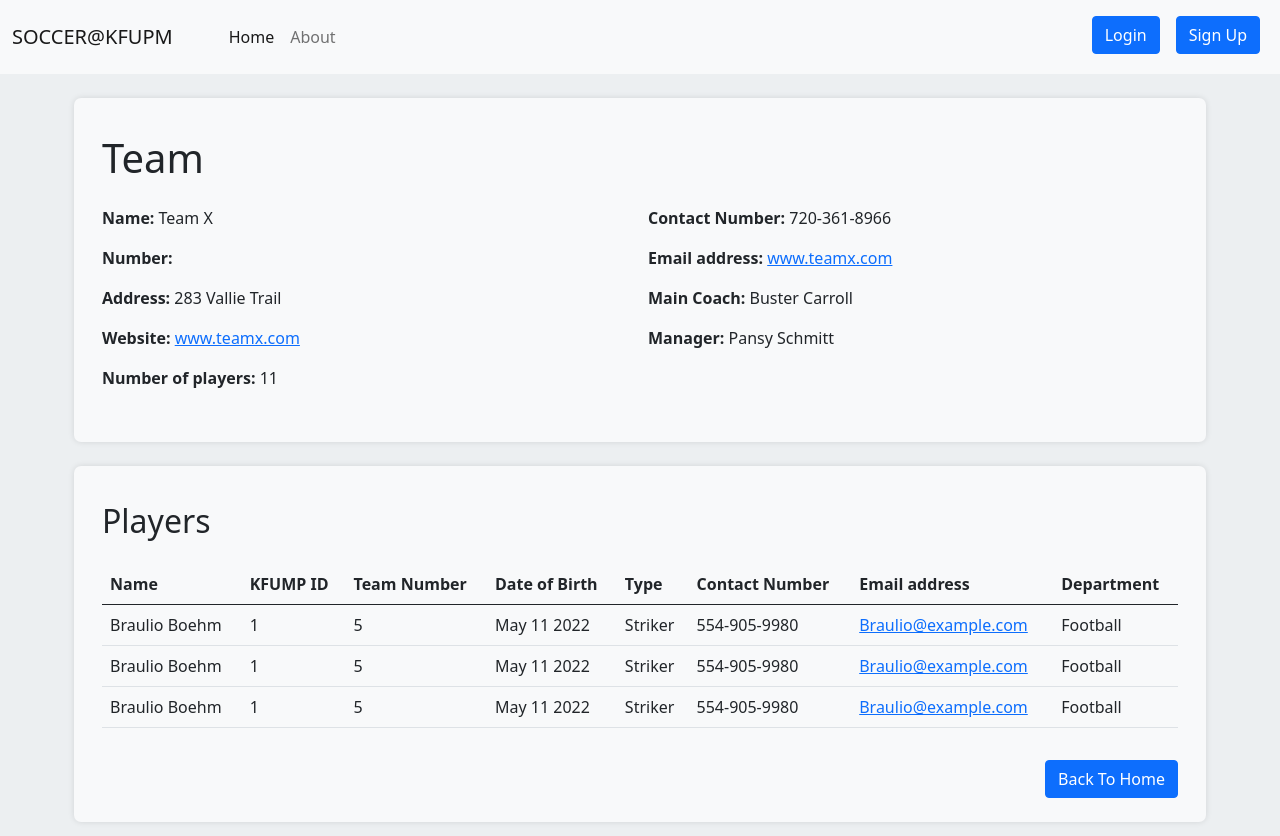
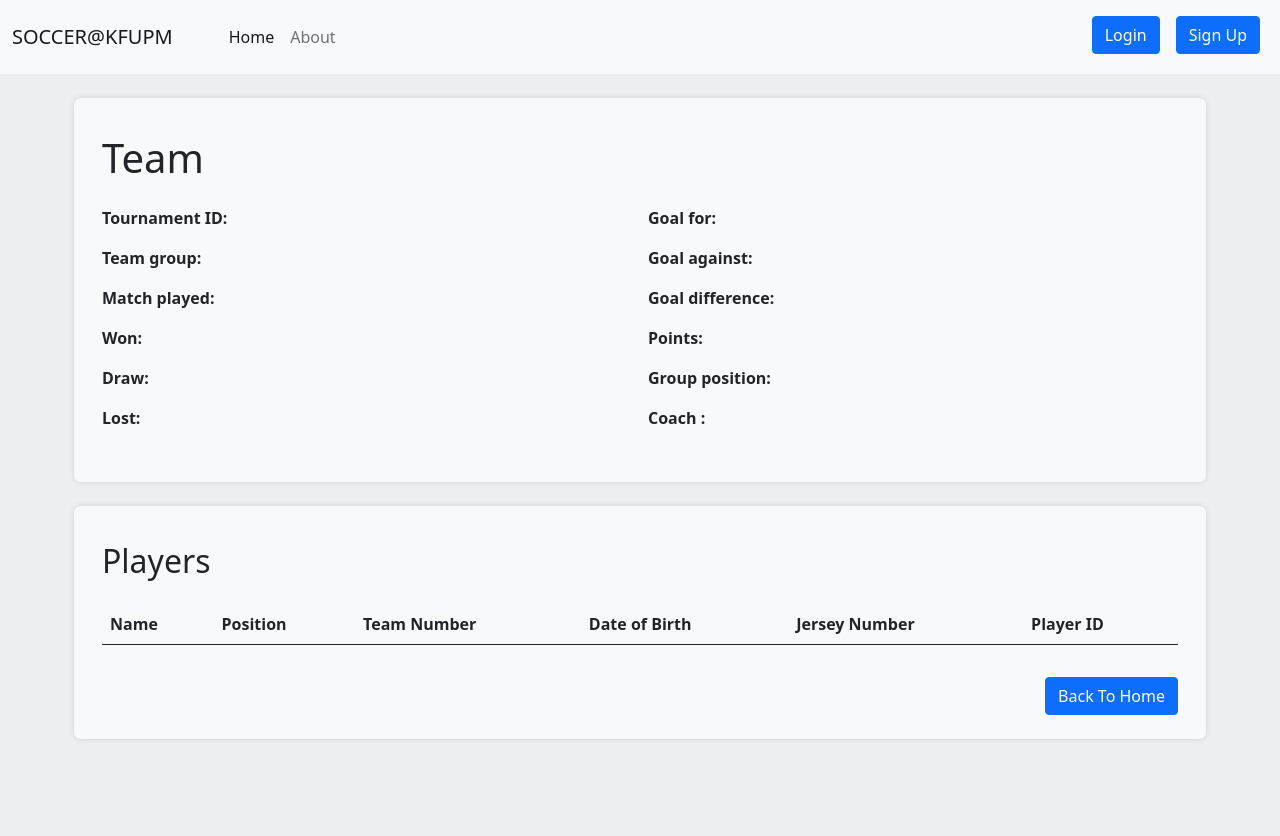
Before and after one commit to AbdullahAXR/SoccerMaster-Tournament-Hub, a website: page views/u-team-details.html in a window 1280 px wide. After the commit the page ends 800 px from the top, so only its background shows below. Drawn offline with nearby package versions, Linux system fonts and the light colour scheme; files that its build step writes are made by us from their sources.

Commit message:
Added some nunjunks

```diff
--- a/views/u-team-details.html
+++ b/views/u-team-details.html
@@ -6,18 +6,22 @@
             <div class="row g-3 x-panel mt-4">
                 <h1>Team {{team.team_id}}</h1>
                  <div class="col-md-6">
-                    <p><b>Name:</b> Team X</p>
-                    <p><b>Number:</b> {{team.team_id}}</p>
-                    <p><b>Address:</b> 283 Vallie Trail</p>
-                    <p><b>Website:</b> <a href="#">www.teamx.com</a></p>
-                    <p><b>Number of players:</b> 11</p>
+                     <p><b>Tournament ID:</b> {{team.tr_id}}</p>
+                     <p><b>Team group:</b> {{team.team_group}}</p>
+                     <p><b>Match played:</b> {{team.match_played}}</p>
+                     <p><b>Won:</b> {{team.won}}</p>
+                     <p><b>Draw:</b> {{team.draw}}</p>
+                     <p><b>Lost:</b> {{team.lost}}</p>
                  </div>
 
                  <div class="col-md-6">
-                    <p><b>Contact Number:</b> 720-361-8966</p>
-                    <p><b>Email address:</b> <a href="mailto:teamx@tour.com">www.teamx.com</a></p>
-                    <p><b>Main Coach:</b> Buster Carroll</p>
-                    <p><b>Manager:</b> Pansy Schmitt</p>
+                     <p><b>Goal for:</b> {{team.goal_for}}</p>
+                     <p><b>Goal against:</b> {{team.goal_against}}</p>
+                     <p><b>Goal difference:</b> {{team.goal_deff}}</p>
+                     <p><b>Points:</b> {{team.points}}</p>
+                     <p><b>Group position:</b> {{team.group_position}}</p>
+                     <p><b>Coach :</b> {{coach_name.coach_name}}</p>
+
                  </div>
                 <div class="col-md-6"></div>
             </div>
@@ -29,46 +33,24 @@
                         <thead>
                             <tr>
                                 <th scope="col">Name</th>
-                                <th scope="col">KFUMP ID</th>
+                                <th scope="col">Position</th>
                                 <th scope="col">Team Number</th>
                                 <th scope="col">Date of Birth</th>
-                                <th scope="col">Type</th>
-                                <th scope="col">Contact Number</th>
-                                <th scope="col">Email address</th>
-                                <th scope="col">Department</th>
+                                <th scope="col">Jersey Number</th>
+                                <th scope="col">Player ID</th>
                             </tr>
                         </thead>
                         <tbody>
+                            {% for player in players %}
                              <tr>
-                                <td>Braulio Boehm</td>
-                                <td>1</td>
-                                <td>5</td>
-                                <td>May 11 2022</td>
-                                <td>Striker</td>
-                                <td>554-905-9980</td>
-                                <td><a href="mailto:Braulio@example.com">Braulio@example.com</a></td>
-                                <td>Football</td>
+                                 <td>{{player.player_name}}</td>
+                                 <td>{{player.position_id}}</td>
+                                 <td>{{player.team_id}}</td>
+                                 <td>{{player.dt_of_bir}}</td>
+                                 <td>{{player.jersey_no}}</td>
+                                 <td>{{player.player_id}}</td>
                              </tr>
-                            <tr>
-                                <td>Braulio Boehm</td>
-                                <td>1</td>
-                                <td>5</td>
-                                <td>May 11 2022</td>
-                                <td>Striker</td>
-                                <td>554-905-9980</td>
-                                <td><a href="mailto:Braulio@example.com">Braulio@example.com</a></td>
-                                <td>Football</td>
-                            </tr>
-                            <tr>
-                                <td>Braulio Boehm</td>
-                                <td>1</td>
-                                <td>5</td>
-                                <td>May 11 2022</td>
-                                <td>Striker</td>
-                                <td>554-905-9980</td>
-                                <td><a href="mailto:Braulio@example.com">Braulio@example.com</a></td>
-                                <td>Football</td>
-                            </tr>
+                             {% endfor %}
                         </tbody>
                     </table>
                 </div>
```
Lines whose indentation alone changed are shown as unchanged.
